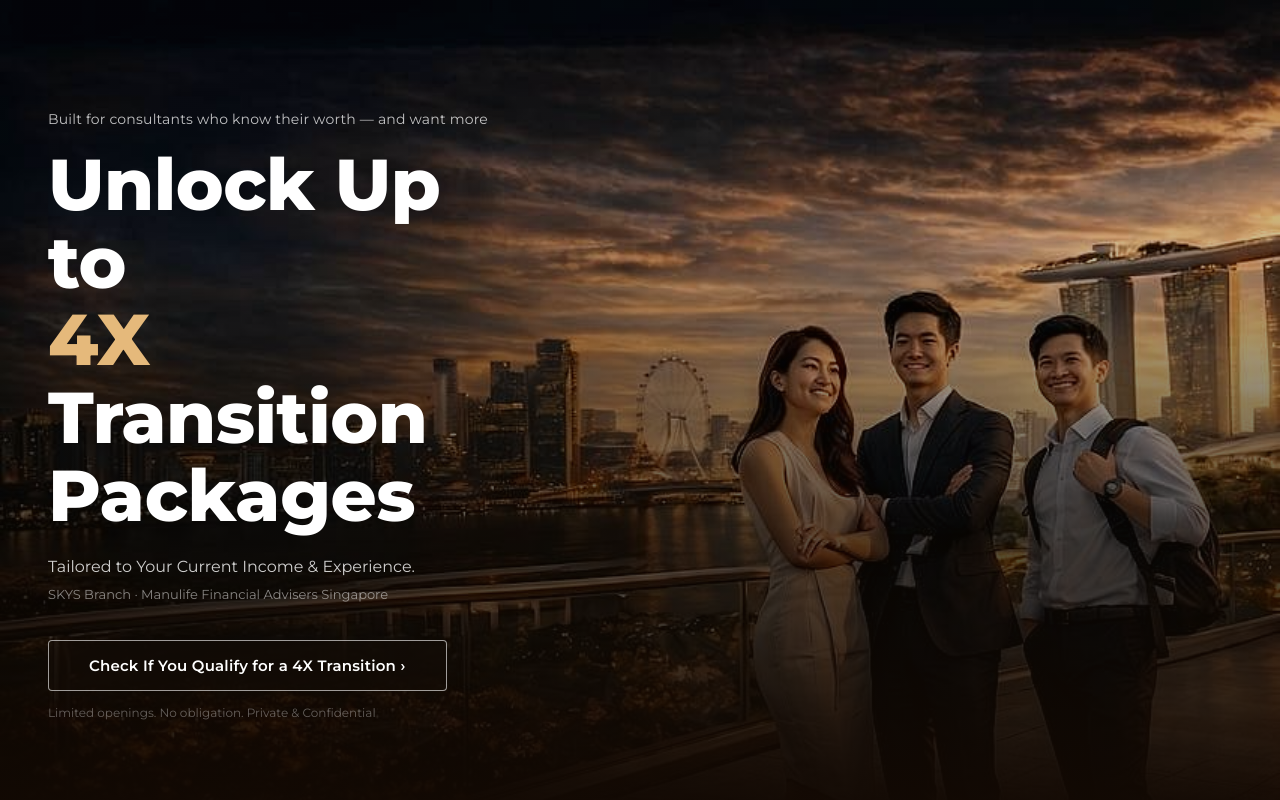
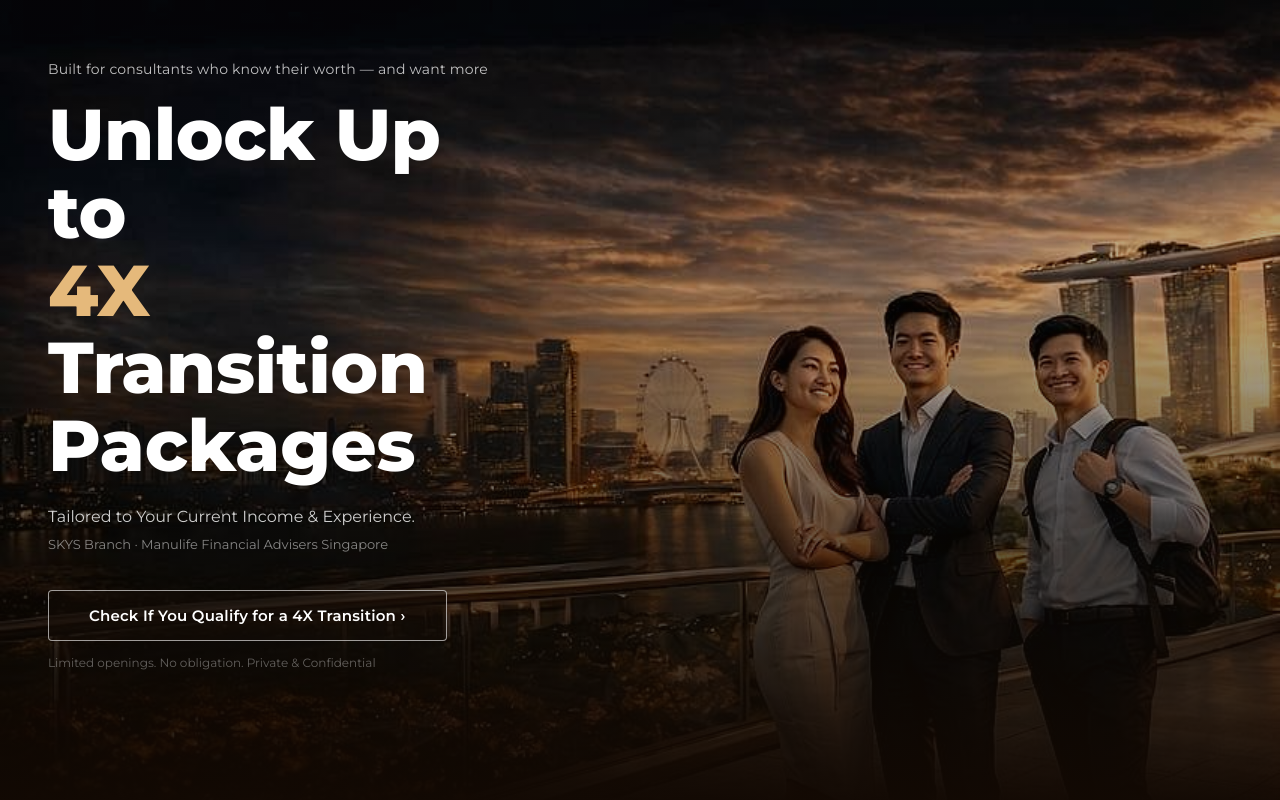
Before and after one commit to skys-lead-portal/skys-recruitment, a Next.js app: page / in a window 1280 px wide. Shown: the top 800 px of the page. Built offline with nearby package versions, Linux system fonts and the light colour scheme.

Commit message:
fix: move hero text to top of page to match reference image

```diff
--- a/app/page.tsx
+++ b/app/page.tsx
@@ -144,9 +144,9 @@ export default function Home() {
       {/* ── HERO ── */}
       <section style={{
         minHeight: '100vh',
-        background: `linear-gradient(to bottom, rgba(10,6,2,0.3) 0%, rgba(10,6,2,0.2) 30%, rgba(10,6,2,0.65) 65%, rgba(18,9,3,0.97) 100%), ${BG} center top / cover no-repeat`,
-        display: 'flex', flexDirection: 'column', justifyContent: 'flex-end',
-        padding: '0 0 80px',
+        background: `linear-gradient(to bottom, rgba(10,6,2,0.45) 0%, rgba(10,6,2,0.25) 35%, rgba(10,6,2,0.65) 70%, rgba(18,9,3,0.98) 100%), ${BG} center top / cover no-repeat`,
+        display: 'flex', flexDirection: 'column', justifyContent: 'flex-start',
+        padding: '60px 0 80px',
         position: 'relative',
       }}>
         <div className="fade-up hero-text" style={{ maxWidth: 560, padding: '0 48px' }}>
```
